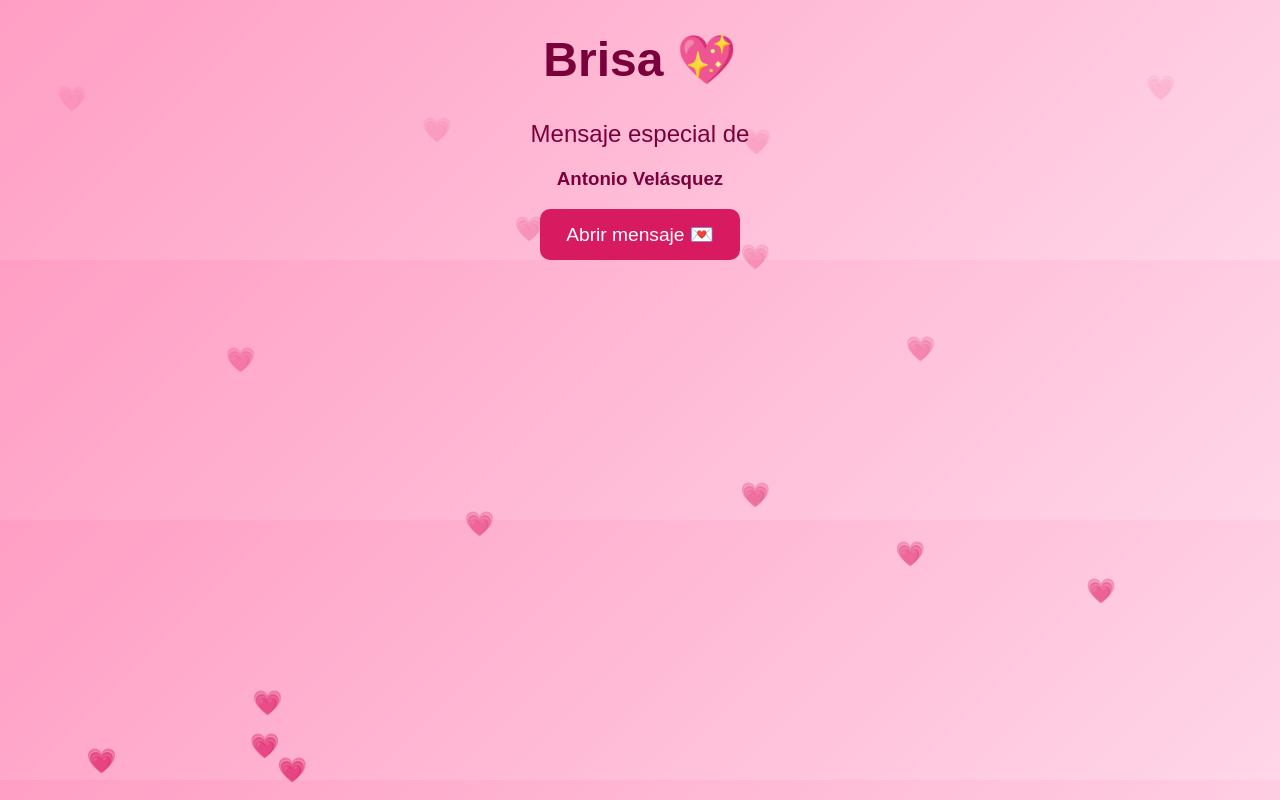
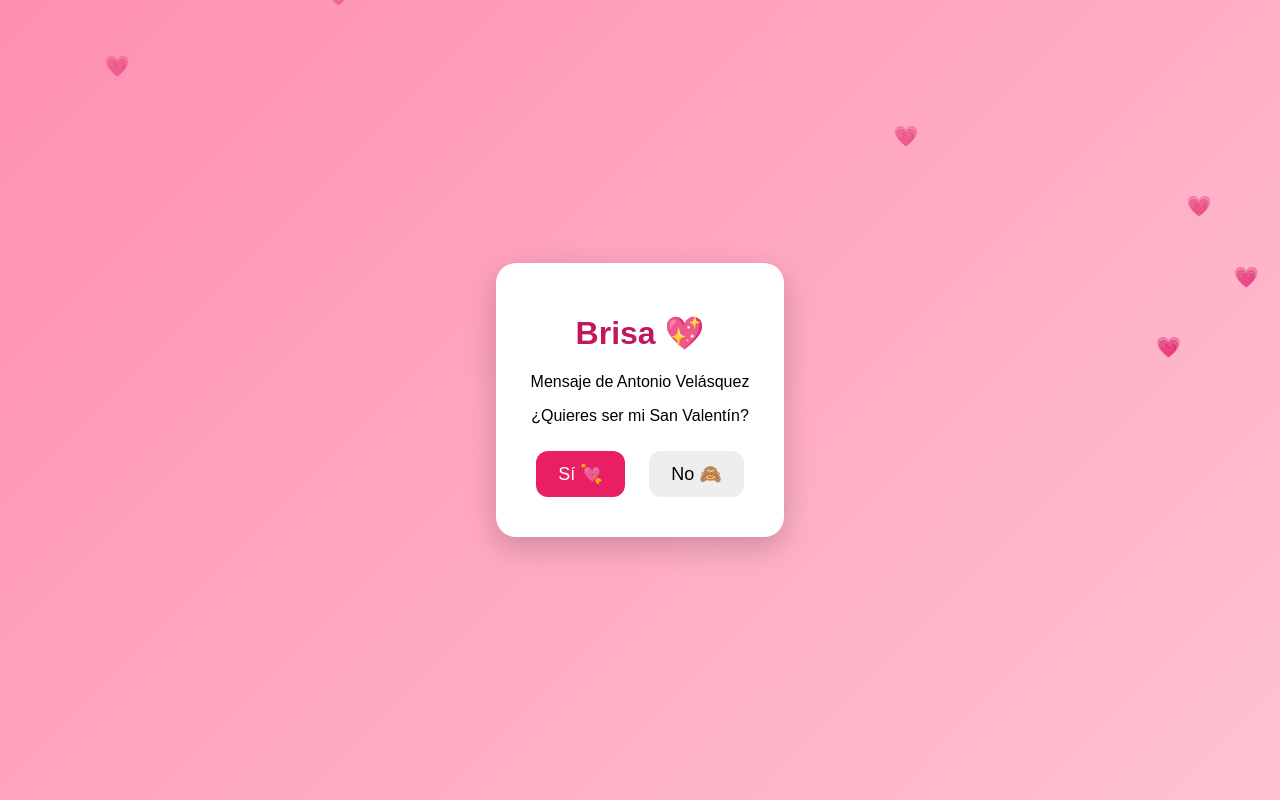
Before and after one commit to 2ssantos/Feliz-san-Valent-n-mi-amor, a plain HTML site: page index.html in a window 1280 px wide. Drawn offline with Linux system fonts and the light colour scheme.

Commit message:
Refactor HTML structure and styles for card layout

```diff
--- a/index.html
+++ b/index.html
@@ -3,105 +3,113 @@
 <head>
 <meta charset="UTF-8">
 <meta name="viewport" content="width=device-width, initial-scale=1.0">
-<title>Para Brisa ❤️</title>
+<title>Brisa ❤️</title>
 
 <style>
-body {
-    margin: 0;
-    overflow: hidden;
-    font-family: Arial, sans-serif;
-    background: linear-gradient(135deg, #ff9ec4, #ffd6e7);
-    text-align: center;
-    color: #7a003c;
+body{
+  margin:0;
+  height:100vh;
+  display:flex;
+  justify-content:center;
+  align-items:center;
+  background:linear-gradient(135deg,#ff8fb1,#ffc2d1);
+  font-family: Arial, sans-serif;
+  overflow:hidden;
 }
 
-.container {
-    position: relative;
-    z-index: 2;
-    top: 15%;
+.card{
+  background:white;
+  padding:30px;
+  border-radius:20px;
+  text-align:center;
+  box-shadow:0 10px 30px rgba(0,0,0,.2);
+  max-width:320px;
 }
 
-h1 {
-    font-size: 3rem;
-    animation: fadeIn 2s ease-in-out;
+h1{
+  color:#c2185b;
 }
 
-h2 {
-    font-weight: normal;
+button{
+  padding:12px 22px;
+  font-size:18px;
+  border:none;
+  border-radius:12px;
+  margin:10px;
+  cursor:pointer;
 }
 
-button {
-    padding: 14px 26px;
-    font-size: 1.2rem;
-    border: none;
-    border-radius: 10px;
-    background: #d81b60;
-    color: white;
-    cursor: pointer;
+#yes{
+  background:#e91e63;
+  color:white;
 }
 
-#mensaje {
-    display: none;
-    margin-top: 30px;
-    font-size: 1.4rem;
-    animation: fadeIn 2s ease-in-out;
+#no{
+  background:#eee;
 }
 
-.heart {
-    position: absolute;
-    bottom: -50px;
-    font-size: 24px;
-    animation: floatUp linear infinite;
+#final{
+  display:none;
+  font-size:20px;
+  color:#c2185b;
 }
 
-@keyframes floatUp {
-    to {
-        transform: translateY(-110vh);
-        opacity: 0;
-    }
+/* corazones */
+.heart{
+ position:absolute;
+ font-size:20px;
+ animation:up 5s linear infinite;
 }
 
-@keyframes fadeIn {
-    from {opacity:0; transform: translateY(20px);}
-    to {opacity:1; transform: translateY(0);}
+@keyframes up{
+ to{
+  transform:translateY(-110vh);
+  opacity:0;
+ }
 }
 </style>
 </head>
 
 <body>
 
-<div class="container">
-    <h1>Brisa 💖</h1>
-    <h2>Mensaje especial de</h2>
-    <h3>Antonio Velásquez</h3>
+<div class="card" id="card">
+  <h1>Brisa 💖</h1>
+  <p>Mensaje de Antonio Velásquez</p>
+  <p>¿Quieres ser mi San Valentín?</p>
 
-    <button onclick="mostrar()">Abrir mensaje 💌</button>
+  <button id="yes" onclick="acepto()">Sí 💘</button>
+  <button id="no" onmouseover="escapa()">No 🙈</button>
 
-    <div id="mensaje">
-        Desde que llegaste a mi vida todo es más bonito.<br><br>
-        Tu sonrisa ilumina mis días y tu forma de ser me enamora más cada vez.<br><br>
-        💘 ¿Quieres ser mi San Valentín? 💘<br><br>
-        Con amor,<br>
-        Antonio Velásquez
-    </div>
+  <div id="final">
+    💞 Sabía que dirías que sí 💞<br><br>
+    Te quiero mucho Brisa ❤️<br>
+    — Antonio Velásquez
+  </div>
 </div>
 
 <script>
-function mostrar(){
-    document.getElementById("mensaje").style.display = "block";
+function acepto(){
+  document.getElementById("final").style.display="block";
 }
 
-function crearCorazon(){
-    const heart = document.createElement("div");
-    heart.className = "heart";
-    heart.innerHTML = "💗";
-    heart.style.left = Math.random()*100 + "vw";
-    heart.style.animationDuration = (3 + Math.random()*4) + "s";
-    document.body.appendChild(heart);
-    setTimeout(()=> heart.remove(), 7000);
+/* botón que escapa */
+function escapa(){
+  const b=document.getElementById("no");
+  b.style.position="absolute";
+  b.style.left=Math.random()*80+"vw";
+  b.style.top=Math.random()*80+"vh";
 }
 
-setInterval(crearCorazon, 300);
+/* corazones flotando */
+function heart(){
+ const h=document.createElement("div");
+ h.className="heart";
+ h.innerHTML="💗";
+ h.style.left=Math.random()*100+"vw";
+ document.body.appendChild(h);
+ setTimeout(()=>h.remove(),5000);
+}
+setInterval(heart,400);
 </script>
 
 </body>
```
